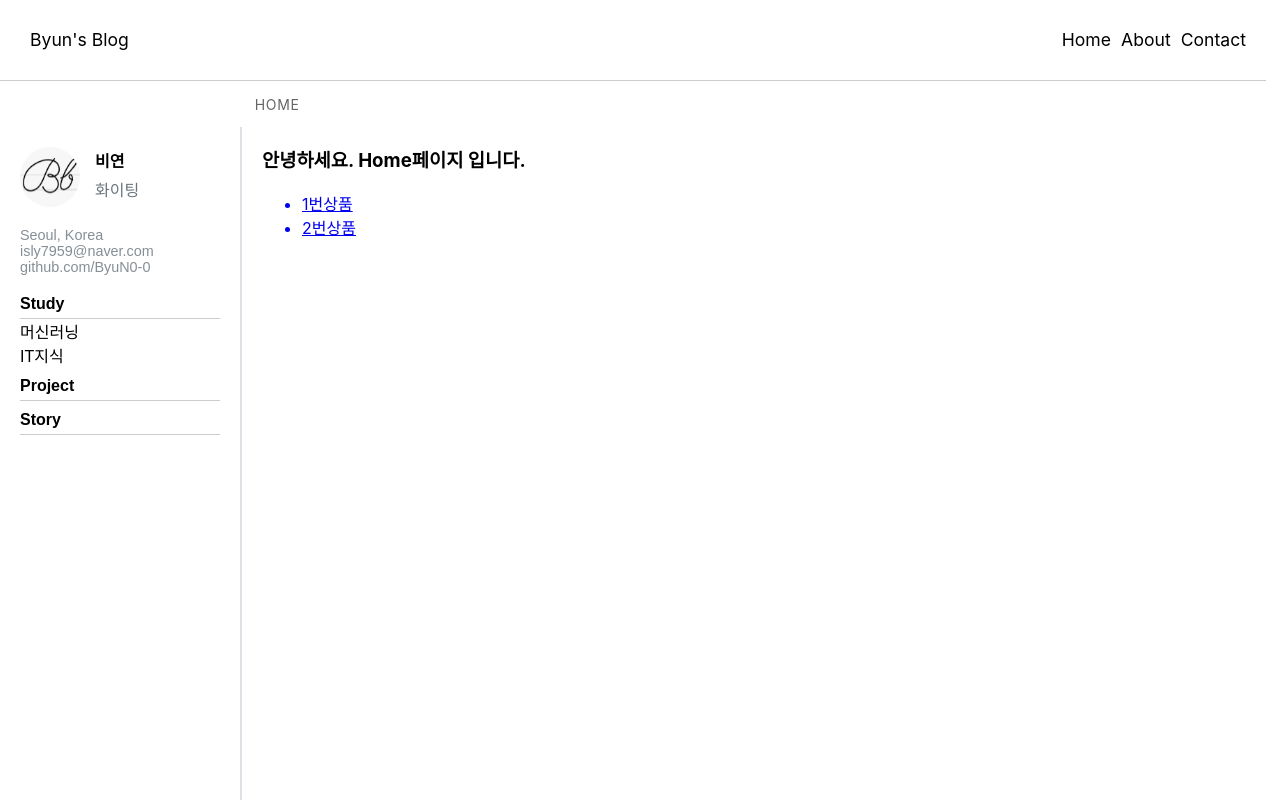
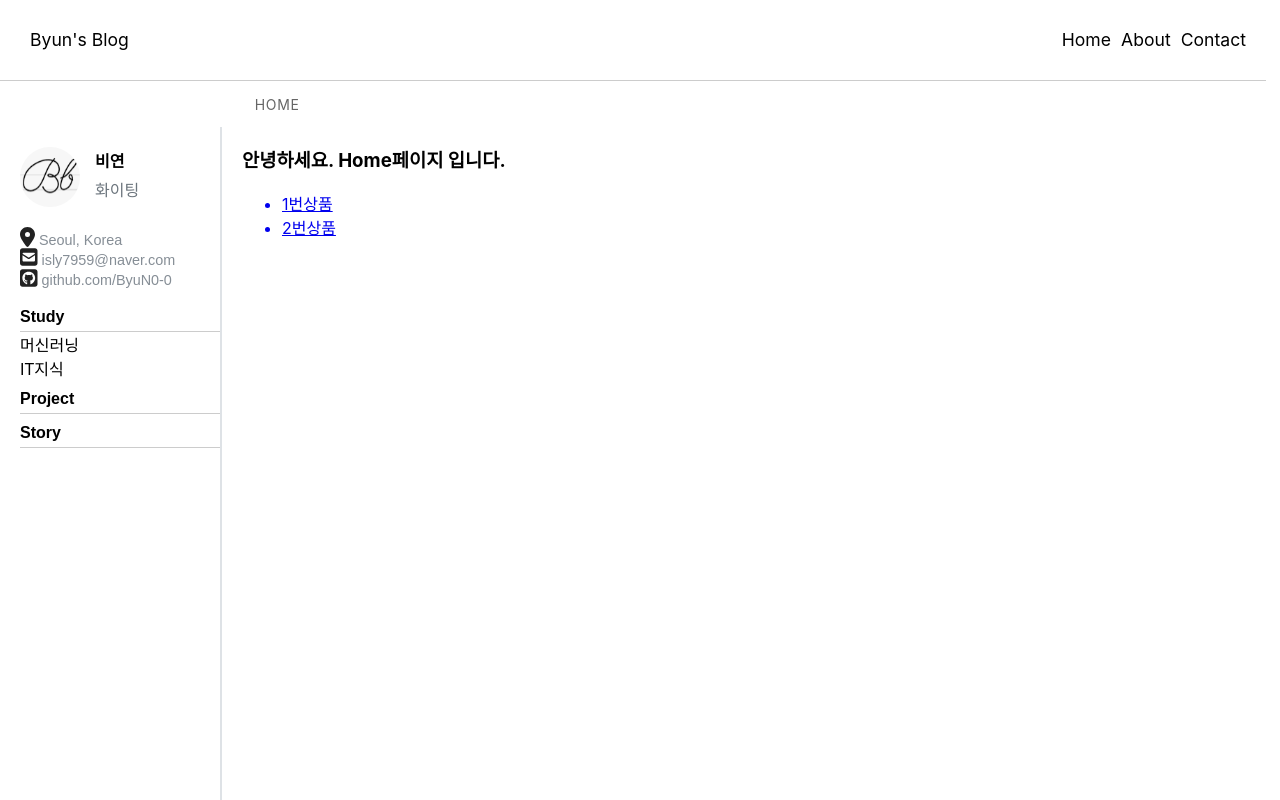
Before and after one commit to ByuN0-0/ByuN0-0.github.io, a React (Create React App) app: page / in a window 1280 px wide. Shown: the top 800 px of the page. Built offline with nearby package versions, Linux system fonts and the light colour scheme.

Commit message:
add icon

```diff
--- a/package.json
+++ b/package.json
@@ -4,6 +4,11 @@
   "version": "0.1.0",
   "private": true,
   "dependencies": {
+    "@fortawesome/fontawesome-svg-core": "^6.5.1",
+    "@fortawesome/free-brands-svg-icons": "^6.5.1",
+    "@fortawesome/free-regular-svg-icons": "^6.5.1",
+    "@fortawesome/free-solid-svg-icons": "^6.5.1",
+    "@fortawesome/react-fontawesome": "^0.2.0",
     "@testing-library/jest-dom": "^5.17.0",
     "@testing-library/react": "^13.4.0",
     "@testing-library/user-event": "^13.5.0",
--- a/public/index.html
+++ b/public/index.html
@@ -46,6 +46,7 @@
       })(window.location);
     </script>
     <title>Byun's Blog</title>
+    <script src="https://kit.fontawesome.com/12f30c8d7d.js" crossorigin="anonymous"></script>
   </head>
   <body>
     <noscript>You need to enable JavaScript to run this app.</noscript>
--- a/src/Components/TOC.css
+++ b/src/Components/TOC.css
@@ -9,6 +9,7 @@
   background-color: #ffffff; /* 배경색을 지정합니다. */
   overflow-y: auto; /* 내용이 넘칠 경우 스크롤이 생기도록 설정합니다. */
   padding: 20px; /* 안쪽 여백을 설정합니다. */
+  padding-right: 0;
   border-right: 2px solid #dee2e6; /* 오른쪽 경계선 스타일 및 두께 지정 */
   /*box-shadow: 0 2px 4px rgba(0, 0, 0, 0.1);*/ /* 그림자 효과를 추가합니다. */
 }
@@ -104,3 +105,8 @@
   text-decoration: none; /* 링크 텍스트에 밑줄 제거 */
   white-space: nowrap; /* 텍스트가 줄 바꿈되지 않도록 처리 */
 }
+
+.social_ico {
+  color: #222222;
+  font-size: 20px;
+}
--- a/src/Components/TOC.js
+++ b/src/Components/TOC.js
@@ -1,5 +1,11 @@
 import React from "react";
 import { Link } from "react-router-dom";
+
+import { FontAwesomeIcon } from "@fortawesome/react-fontawesome";
+import { faSquareGithub } from "@fortawesome/free-brands-svg-icons";
+import { faSquareEnvelope } from "@fortawesome/free-solid-svg-icons";
+import { faLocationDot } from "@fortawesome/free-solid-svg-icons";
+
 import "./TOC.css";
 function TOC() {
   return (
@@ -13,10 +19,19 @@ function TOC() {
           </div>
         </div>
         <div className="author_social">
-          <div>Seoul, Korea</div>
-          <div>isly7959@naver.com</div>
           <div>
-            <a href="https://github.com/ByuN0-0">github.com/ByuN0-0</a>
+            <FontAwesomeIcon className="social_ico" icon={faLocationDot} />
+            &nbsp;Seoul, Korea
+          </div>
+          <div>
+            <FontAwesomeIcon className="social_ico" icon={faSquareEnvelope} />
+            &nbsp;isly7959@naver.com
+          </div>
+          <div>
+            <a href="https://github.com/ByuN0-0">
+              <FontAwesomeIcon className="social_ico" icon={faSquareGithub} />
+              &nbsp;github.com/ByuN0-0
+            </a>
           </div>
           <div></div> {/*추가*/}
         </div>
```
Also changed, not shown: 1 other file (tests, documents, lock files or other folders).
